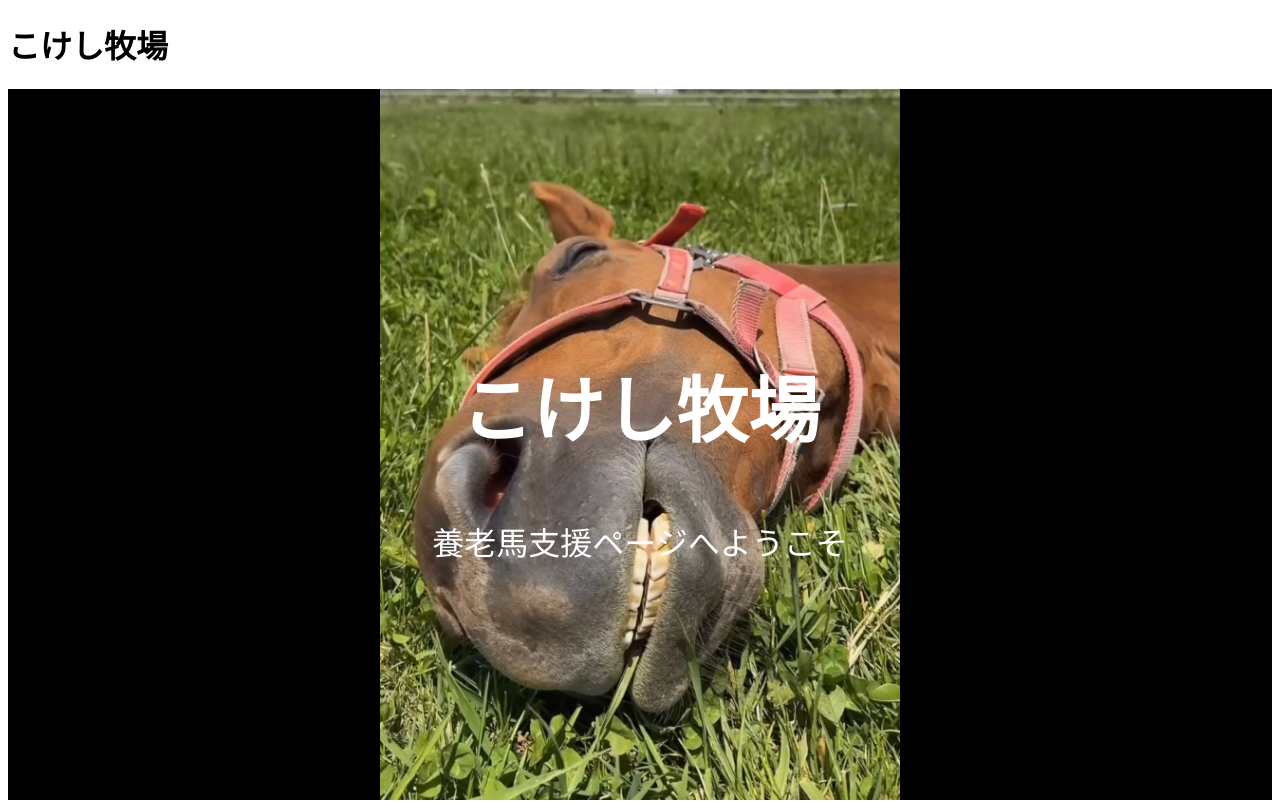
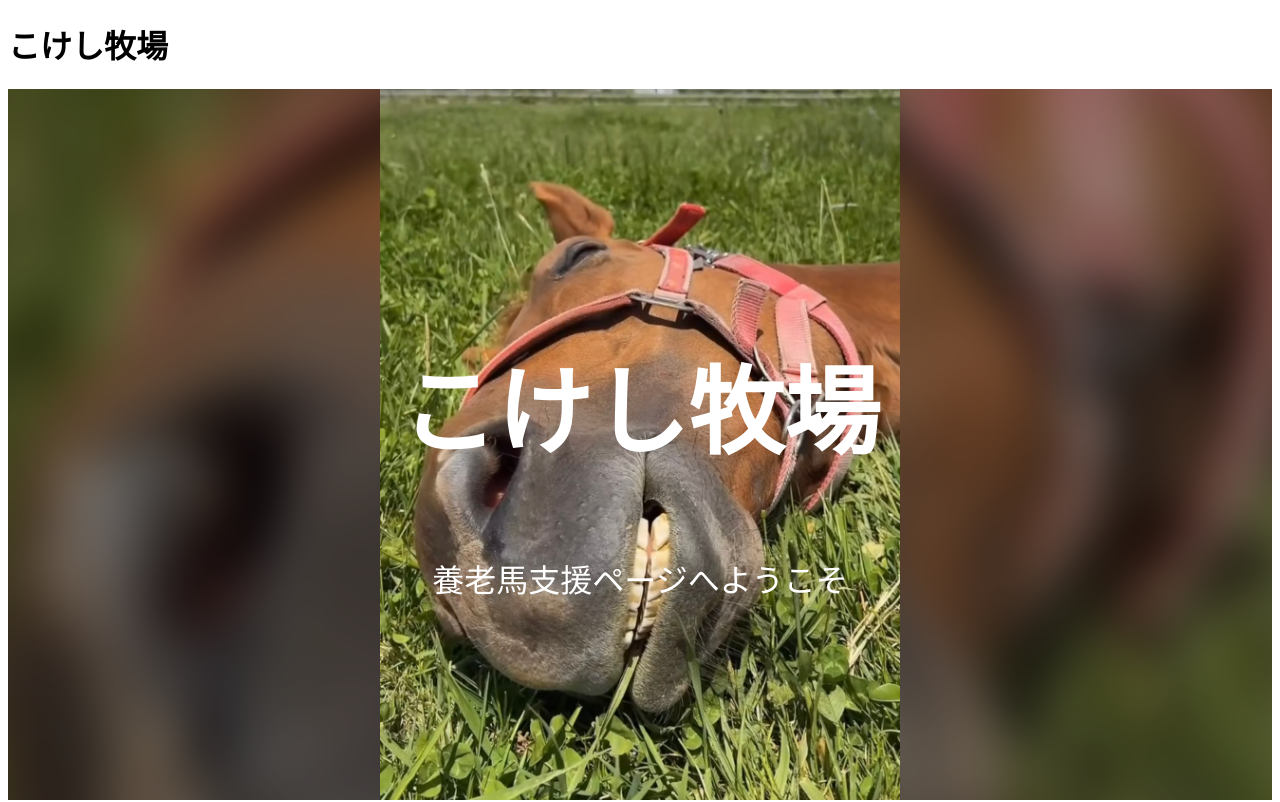
Before and after one commit to kokeshiKaihatsu/horse-support, an Eleventy site: page src/index.njk in a window 1280 px wide. Shown: the top 802 px of the page. Built offline with nearby package versions, Linux system fonts and the light colour scheme; Eleventy itself is replaced by a stand-in of ours; files that its build step writes are made by us from their sources.

Commit message:
Fix layout path and update project structure

```diff
--- a/public/styles.css
+++ b/public/styles.css
@@ -27,20 +27,33 @@
 .hero {
   position: relative;
   width: 100%;
-  height: auto;
+  aspect-ratio: 16 / 9;
   overflow: hidden;
-  aspect-ratio: 16 / 9; /* ← 横長比率を固定 */
 }
 
-.hero-img {
-  width: 100%;
-  height: 100%;
-  object-fit: contain; /* ← 画像全体を見せる */
-  object-position: center; /* ← 中央に配置 */
-  display: block;
-  background-color: #000; /* ← 余白が出たときに黒で埋める（任意） */
+/* 背景をぼかして引き延ばす */
+.hero-bg {
+  position: absolute;
+  inset: 0;
+  background-image: url("/images/hime.jpg");
+  background-size: cover;
+  background-position: center;
+  filter: blur(20px) brightness(0.6); /* ← ぼかして暗くする */
+  transform: scale(1.2); /* ← 少し拡大して自然に */
 }
 
+/* メイン画像（縦長） */
+.hero-img {
+  position: relative;
+  width: auto;
+  height: 100%;
+  object-fit: contain;
+  display: block;
+  margin: 0 auto;
+  z-index: 1;
+}
+
+/* テキスト */
 .hero-text {
   position: absolute;
   top: 50%;
@@ -48,8 +61,10 @@
   transform: translate(-50%, -50%);
   text-align: center;
   color: white;
-  font-size: clamp(2rem, 5vw, 3rem);
+  font-size: clamp(2rem, 6vw, 4rem);
+  z-index: 2;
 }
+
 
 .hero-subtitle {
   white-space: normal; /* ← 自動改行を許可 */
--- a/src/index.njk
+++ b/src/index.njk
@@ -4,6 +4,7 @@ layout: layouts/base.njk
 ---
 
 <section class="hero">
+  <div class="hero-bg"></div>
   <img src="/images/hime.jpg" alt="こけし牧場" class="hero-img">
   <div class="hero-text">
     <h1>こけし牧場</h1>
```
